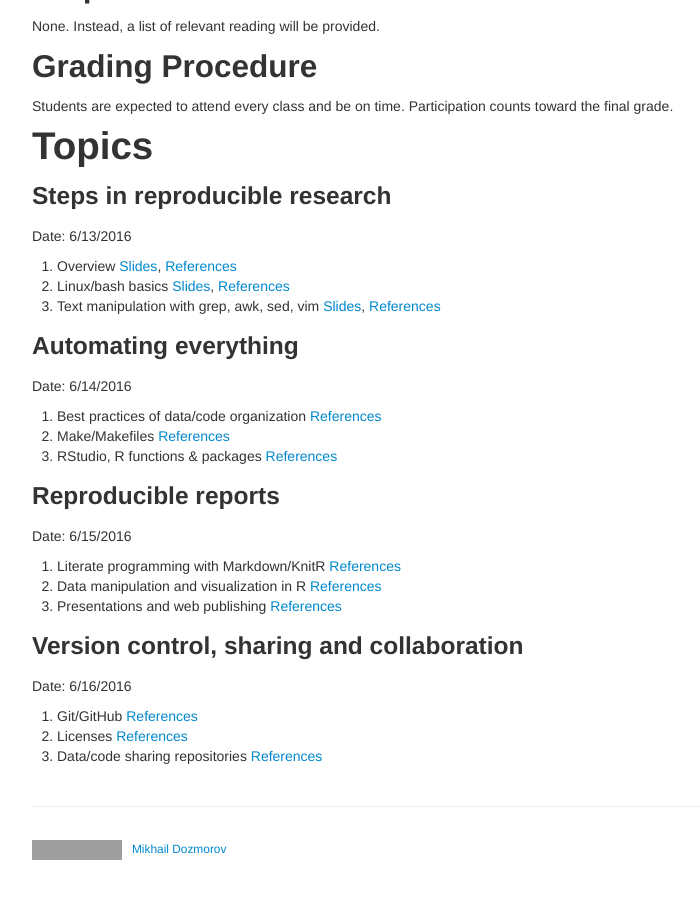
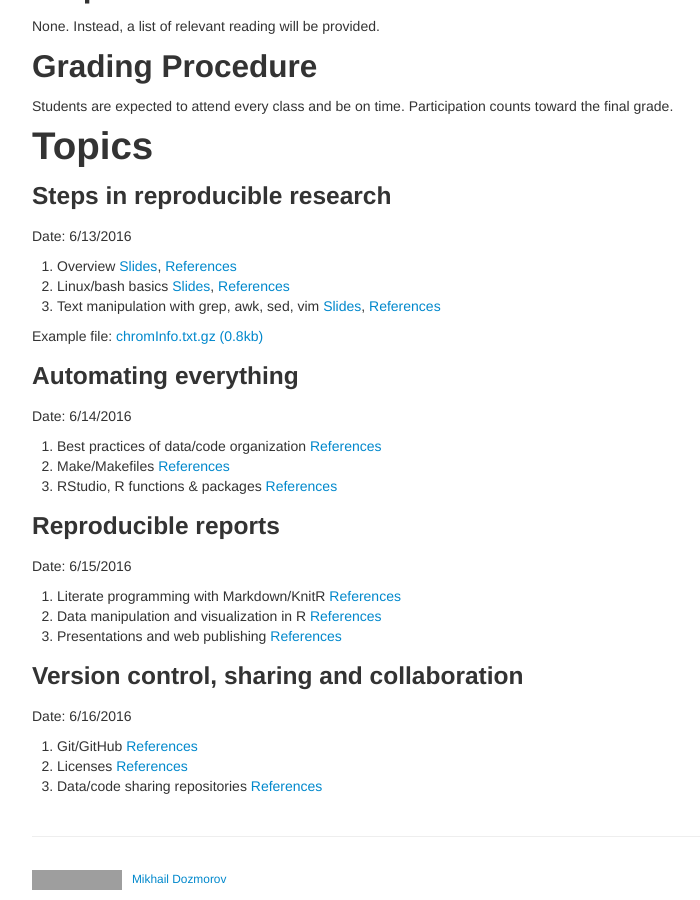
Before and after one commit to mdozmorov/BIOS692, a Jekyll site: the page built from pages/syllabus.md, in a window 1280 px wide and 900 px high, scrolled down 1346 px. Shown: the whole window, without its empty margins (258-958 px from the left). Built offline with Jekyll 4.4.1, drawn with Linux system fonts in a browser that asks for light colours; before the commit the page ends 2216 px from its top, so only the background shows below that; grey boxes are pictures that could not be loaded.

Commit message:
Add example for the first seminar

```diff
--- a/pages/syllabus.md
+++ b/pages/syllabus.md
@@ -74,6 +74,8 @@ Date: 6/13/2016
 2. Linux/bash basics [Slides](/assets/1_Steps_Linux.pdf), <a href="references.html#linux">References</a>
 3. Text manipulation with grep, awk, sed, vim [Slides](/assets/1_Steps_text.pdf), <a href="references.html#text">References</a>
 
+Example file: [chromInfo.txt.gz (0.8kb)](http://hgdownload.cse.ucsc.edu/goldenpath/hg19/database/chromInfo.txt.gz)
+
 ### Automating everything
 
 Date: 6/14/2016
```
